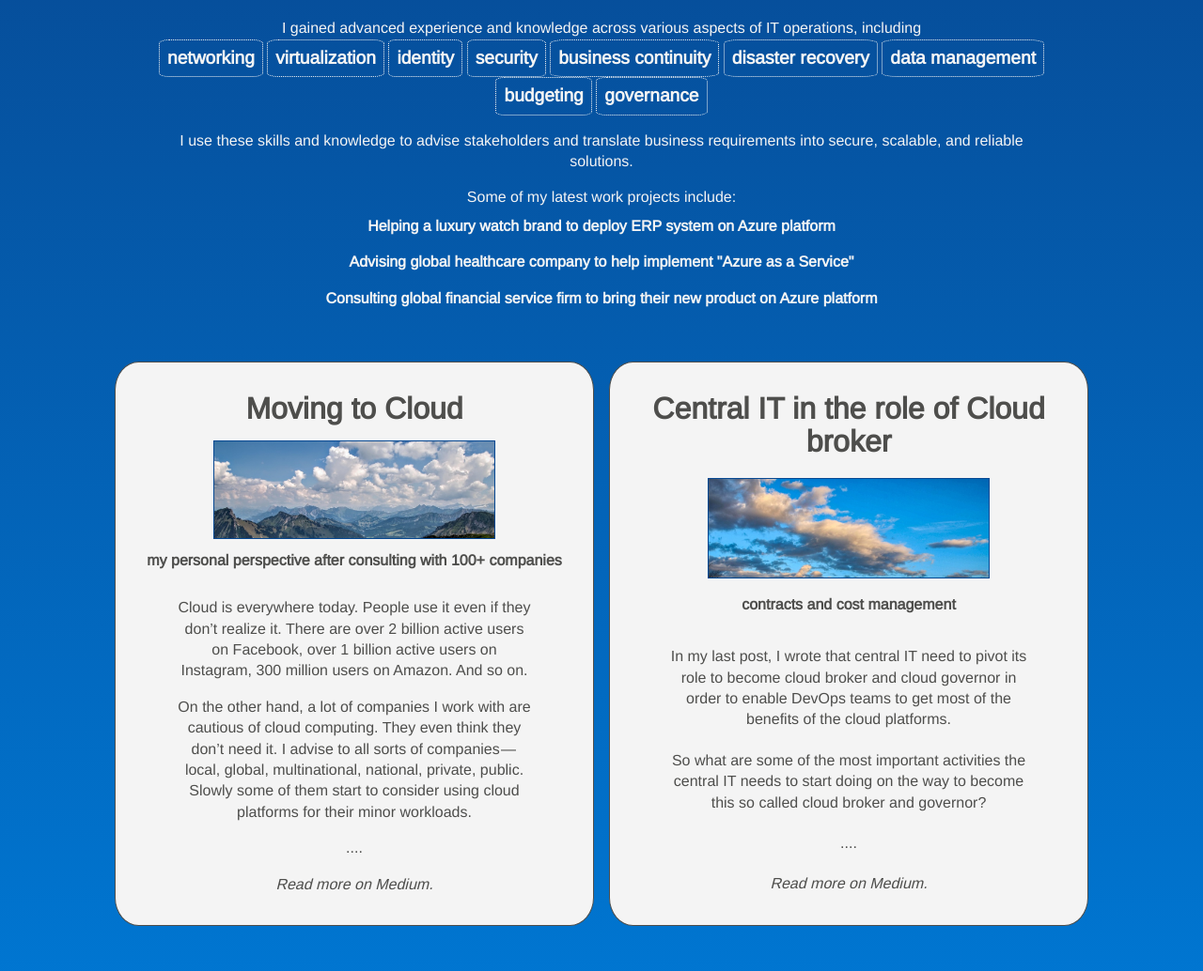
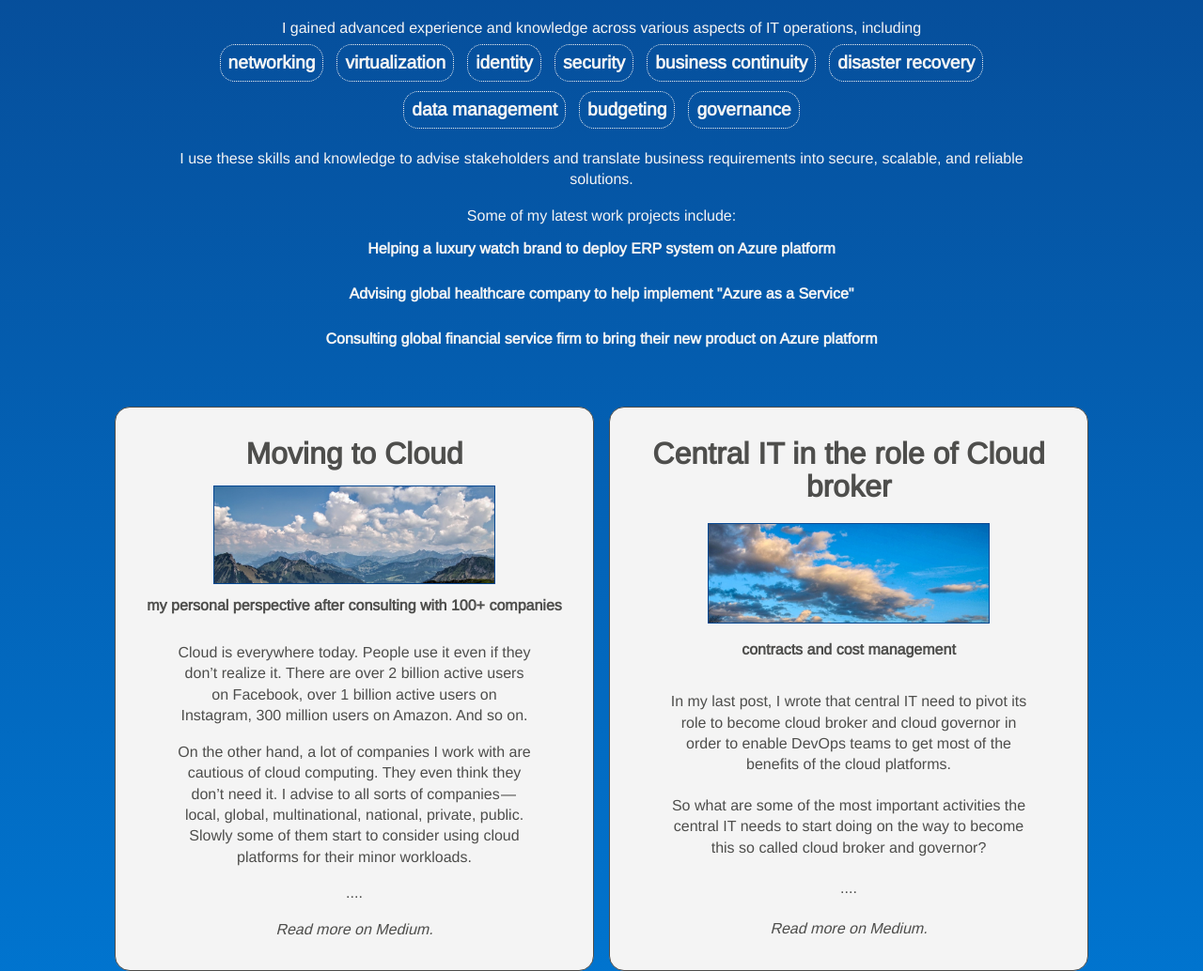
Before and after one commit to mstanka/ms-js-cloud, a plain HTML site: page jurajsucik-com/index.html in a window 1280 px wide. Shown: the part 1611-2645 px from the top of the page at 94% size. Drawn offline with nearby package versions, Linux system fonts and the light colour scheme.

Commit message:
border-radius

```diff
--- a/jurajsucik-com/css/style.css
+++ b/jurajsucik-com/css/style.css
@@ -208,7 +208,7 @@ p{
 
 #cloud .profi-cloud .item3 {
   border: var(--secondary-color) .5px solid;
-  border-radius: 5%;
+  border-radius: 1rem;
 }
 #cloud .item3 {
   display: flex;
@@ -233,10 +233,11 @@ p{
   display: inline-block;
   list-style-position: inside;
   padding: 0.5rem;
+  margin: .3rem;
   font-weight: bold;
   font-size: 1.2rem;
   border: 1px dotted;
-  border-radius: 10%;
+  border-radius: 1rem;
 }
 
 #cloud .item1 li:hover{
```
